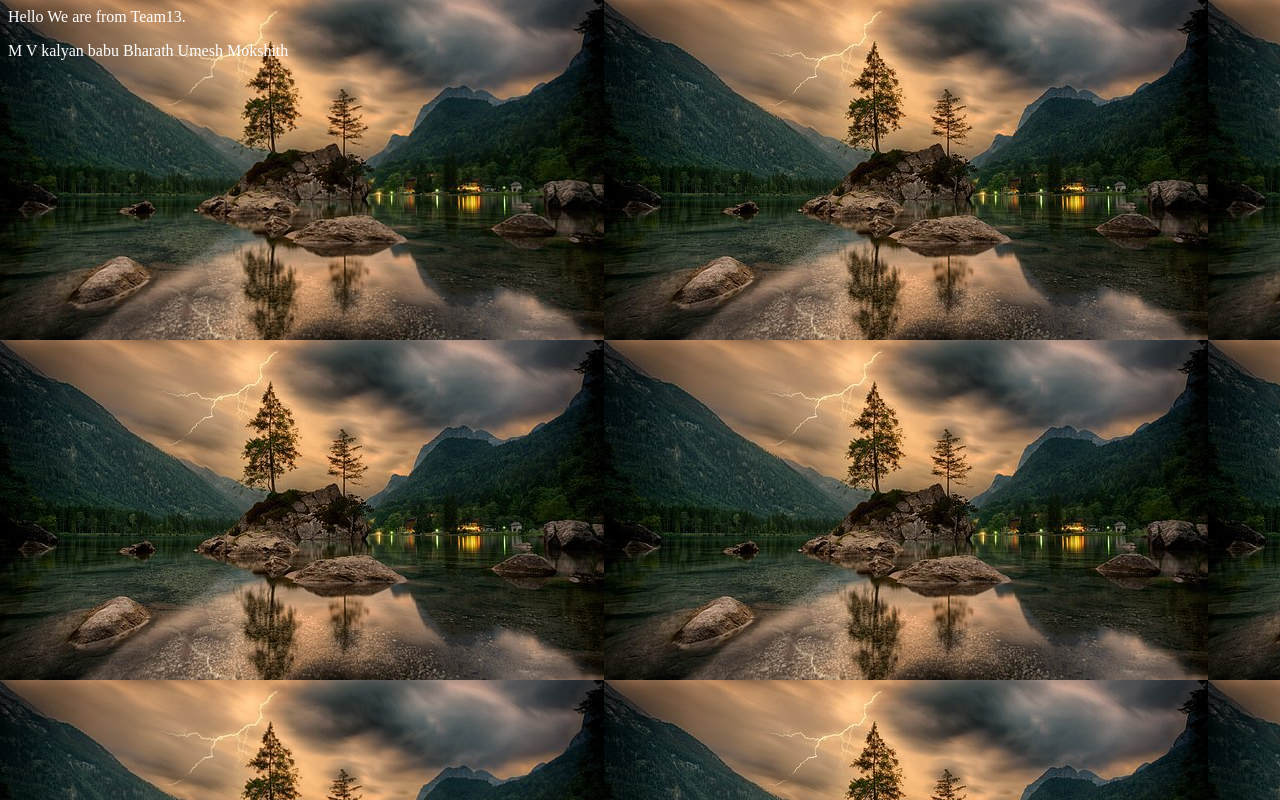
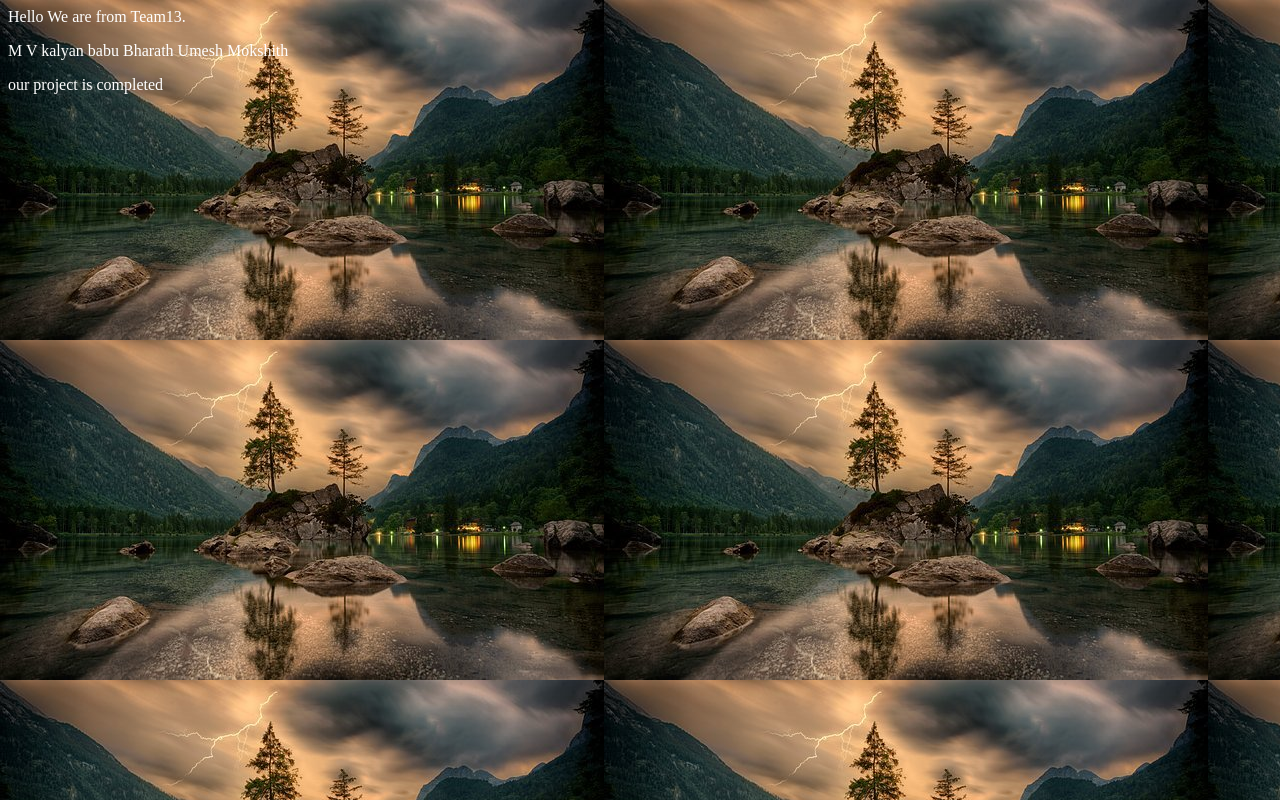
Before and after one commit to venkatakalyan24/web-app-test, a plain HTML site: page devopsIQ/index.html in a window 1280 px wide. Drawn offline with Linux system fonts and the light colour scheme.

Commit message:
new line added

```diff
--- a/devopsIQ/index.html
+++ b/devopsIQ/index.html
@@ -3,5 +3,6 @@
 <body background="images/2.jpg">
 <p style="color:white">Hello We are from Team13. </p>
 <p style="color:white">M V kalyan babu Bharath Umesh Mokshith </p>
+<p style="color:white">our project is completed </p>
 </body>
 </html>
```
